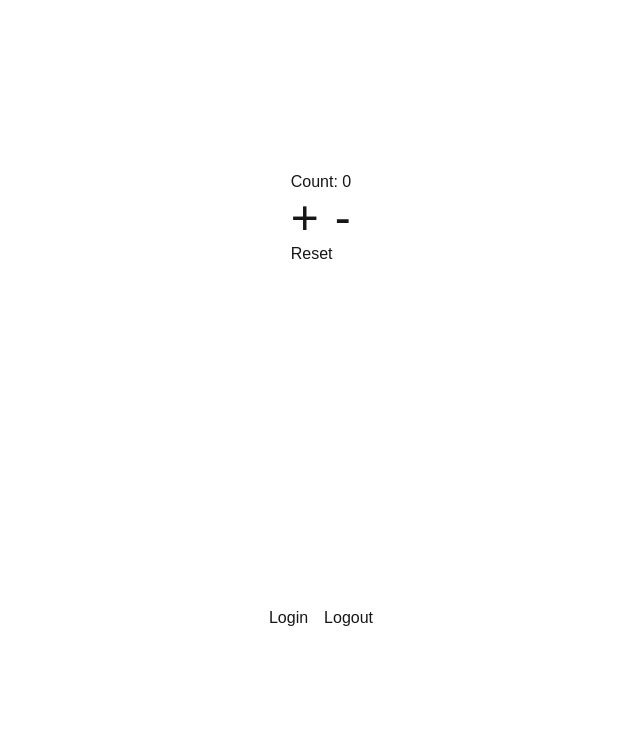
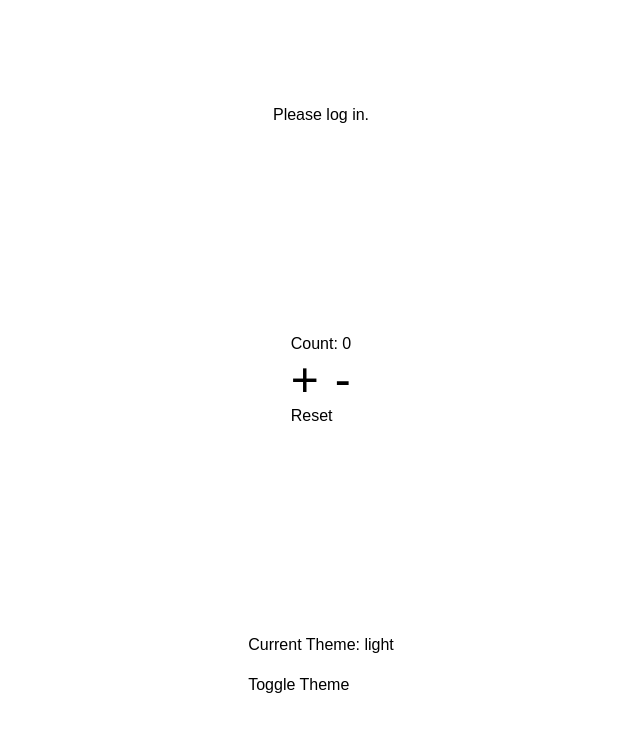
Before and after one commit to neilnicky/nextjs-redux-toolkit-mastery, a Next.js app: page / in a window 1280 px wide. Shown: the top 732 px of the page, without its empty margins (319-959 px from the left). Built offline with nearby package versions, Linux system fonts and the light colour scheme.

Commit message:
feat: implement theme toggling and user logi

```diff
--- /dev/null
+++ b/src/app/components/Counter.tsx
@@ -0,0 +1,22 @@
+"use client";
+
+import { RootState } from "@/store";
+import { decrement, increment, reset } from "@/store/counterSlice";
+import React from "react";
+import { useDispatch, useSelector } from "react-redux";
+
+export default function Counter() {
+  const count = useSelector((state: RootState) => state.counter.value);
+  const dispatch = useDispatch();
+
+  return (
+    <div>
+      <h1 className="text-center">Count: {count}</h1>
+      <div className="gap-4 flex text-center text-5xl">
+        <button onClick={() => dispatch(increment())}>+</button>
+        <button onClick={() => dispatch(decrement())}>-</button>
+      </div>
+      <button onClick={() => dispatch(reset())}>Reset</button>
+    </div>
+  );
+}
--- a/src/app/page.tsx
+++ b/src/app/page.tsx
@@ -1,31 +1,26 @@
 "use client";
-
 import { RootState } from "@/store";
-import { login, logout } from "@/store/authSlice";
-import { decrement, increment, reset } from "@/store/counterSlice";
+import { toggleTheme } from "@/store/themeSlice";
 import { useDispatch, useSelector } from "react-redux";
+import Auth from "./components/Auth";
+import Counter from "./components/Counter";
 
 export default function Home() {
-  const count = useSelector((state: RootState) => state.counter.value);
-  const user = useSelector((state: RootState) => state.auth.user);
   const dispatch = useDispatch();
+  const themeMode = useSelector((state: RootState) => state.theme.mode);
+
+  const themeClass =
+    themeMode === "dark" ? "bg-black text-white" : "bg-white text-black";
 
   return (
-    <div className="h-screen grid place-items-center ">
+    <div className={`h-screen grid place-items-center ${themeClass}`}>
+      <Auth />
+      <Counter />
       <div>
-        <h1 className="text-center">Count: {count}</h1>
-        <div className="gap-4 flex text-center text-5xl">
-          <button onClick={() => dispatch(increment())}>+</button>
-          <button onClick={() => dispatch(decrement())}>-</button>
-        </div>
-        <button onClick={() => dispatch(reset())}>Reset</button>
-      </div>
-      <div>
-        <div className="gap-4 flex text-center">
-          <button onClick={() => dispatch(login("Neil Nicky"))}>Login</button>
-          <button onClick={() => dispatch(logout())}>Logout</button>
-        </div>
-        {user && <h1>Logged in as {user}</h1>}
+        <h1 className="text-center">Current Theme: {themeMode}</h1>
+        <button onClick={() => dispatch(toggleTheme())} className="mt-4">
+          Toggle Theme
+        </button>
       </div>
     </div>
   );
--- a/src/store/index.ts
+++ b/src/store/index.ts
@@ -1,11 +1,13 @@
 import { configureStore } from "@reduxjs/toolkit";
 import counterReducer from "./counterSlice";
 import authReducer from "./authSlice";
+import themeReducer from "./themeSlice";
 
 export const store = configureStore({
   reducer: {
     counter: counterReducer,
     auth: authReducer,
+    theme: themeReducer,
   },
   devTools: process.env.NODE_ENV !== "production",
 });
```
